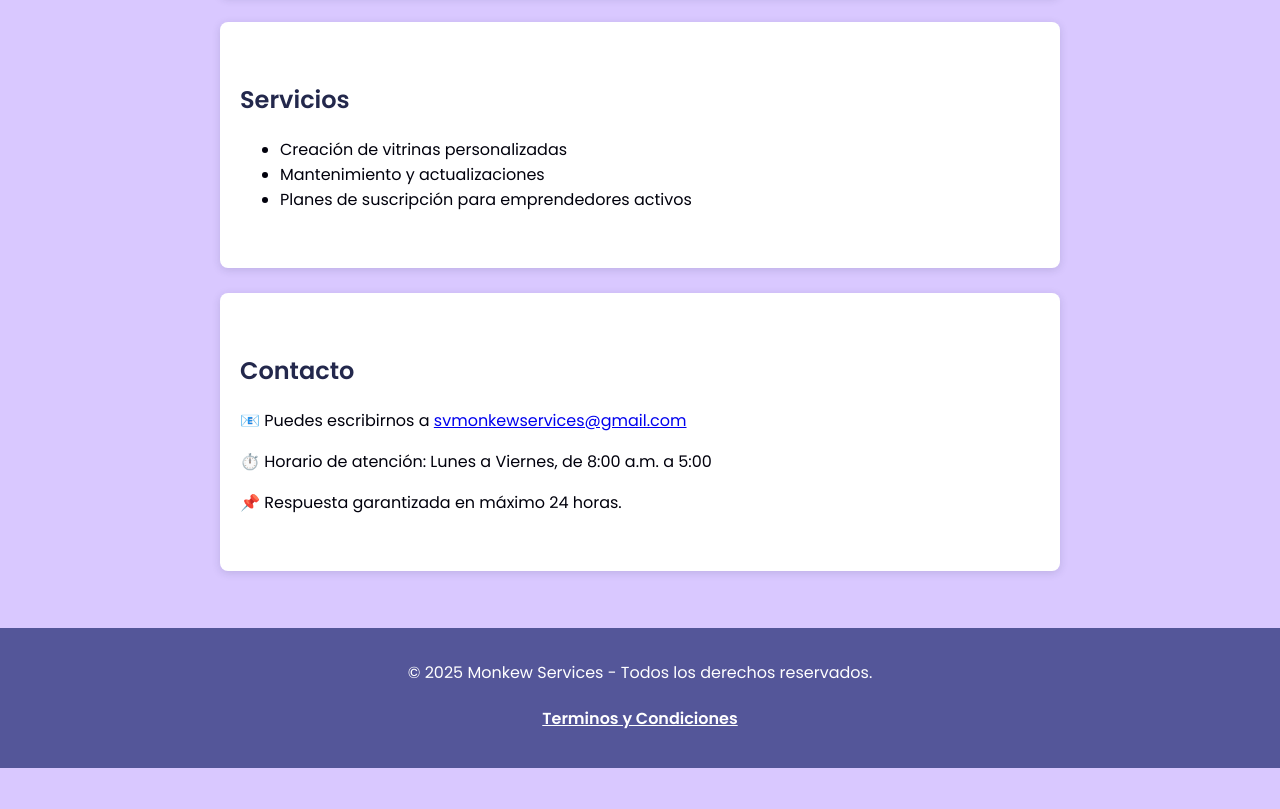
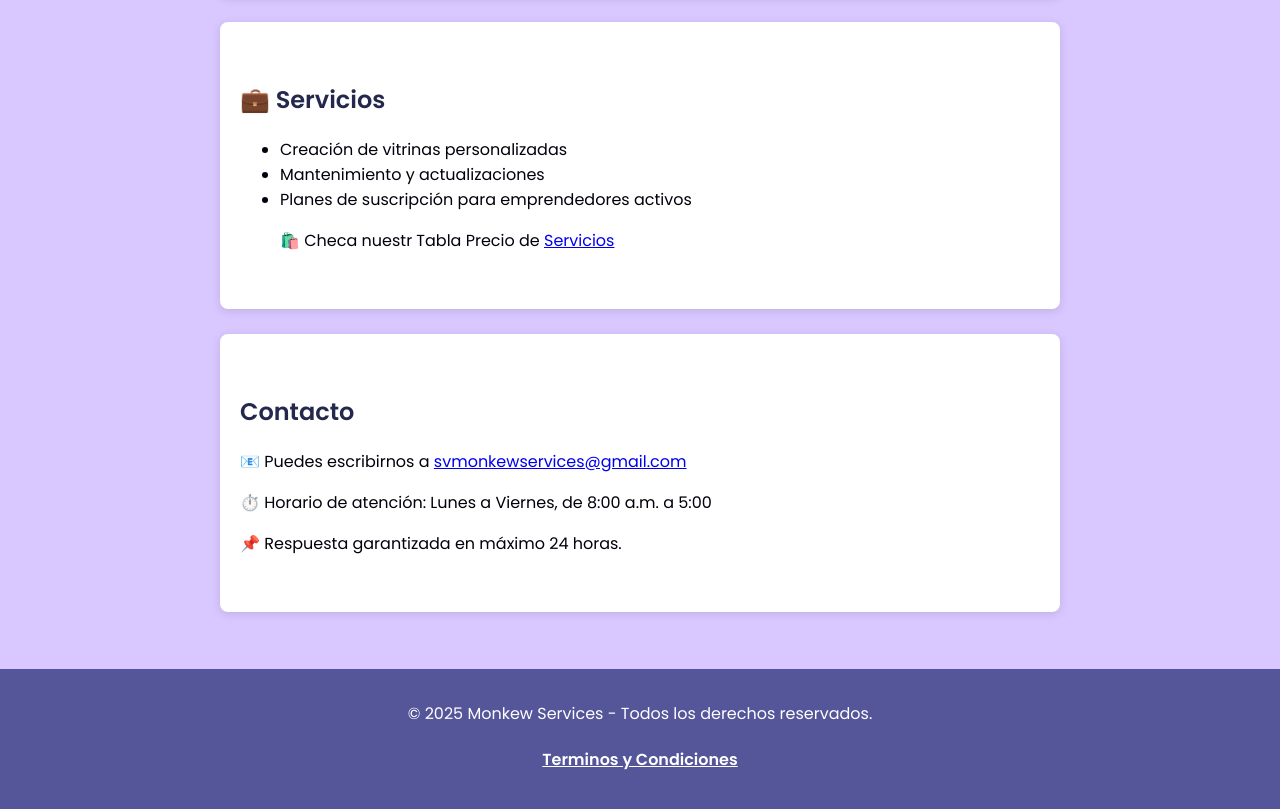
Before and after one commit to monkewservices/monkewservices.github.io, a plain HTML site: page index.html in a window 1280 px wide. Shown: the part 970-1779 px from the top of the page. Before the commit the page ends 1738 px from the top, so only its background shows below. Drawn offline with Linux system fonts and the light colour scheme.

Commit message:
Update index.html
Se modifico la sección de servicios

```diff
--- a/index.html
+++ b/index.html
@@ -48,11 +48,12 @@
   </section><br>
 
   <section id="servicios">
-    <h2>Servicios</h2>
+    <h2>💼 Servicios</h2>
     <ul>
       <li>Creación de vitrinas personalizadas</li>
       <li>Mantenimiento y actualizaciones</li>
       <li>Planes de suscripción para emprendedores activos</li>
+      <p>🛍️ Checa nuestr Tabla Precio de <a href="servicios.html">Servicios</a></p>
     </ul>
   </section><br>
 
@@ -80,7 +81,7 @@
 
   <footer>
     <p>&copy; 2025 Monkew Services - Todos los derechos reservados. </p>
-    <a href="terminos_condiciones.html" style="color: white;" target="_blank" rel="noopener noreferrer"><h4>Terminos y Condiciones</h4></a>
+    <a href="terminos_condiciones.html" style="color: white;" rel="noopener noreferrer"><h4>Terminos y Condiciones</h4></a>
   </footer>
 
 </body>
```
